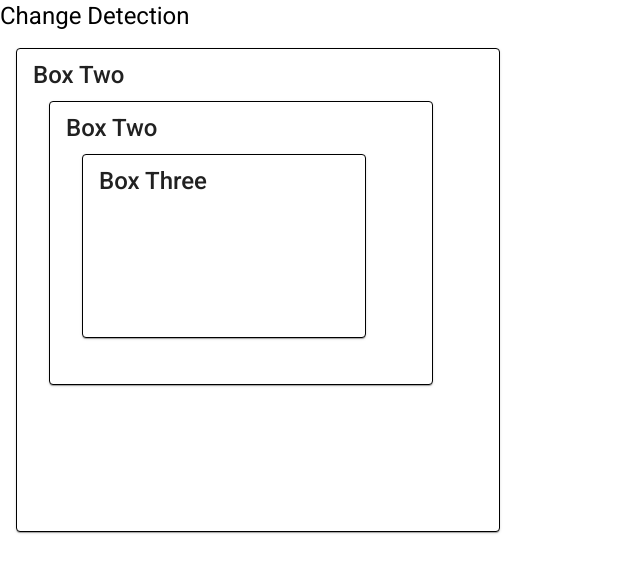
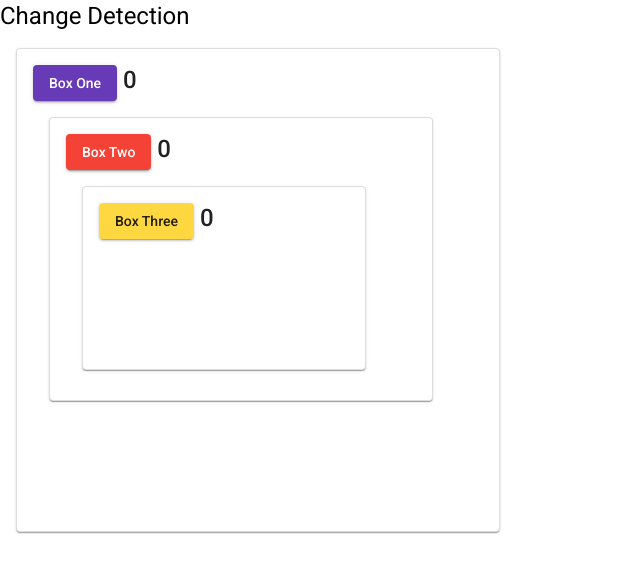
Before and after one commit to kgotgit/ng-change-detection, an Angular app: page / in a window 1280 px wide. Shown: the top 572 px of the page, without its empty margins (0-640 px from the left). Built offline with nearby package versions, Linux system fonts and the light colour scheme.

Commit message:
box one component changes

```diff
--- a/src/app/nested-boxes/box-one/box-one.component.html
+++ b/src/app/nested-boxes/box-one/box-one.component.html
@@ -1,4 +1,6 @@
-<mat-card matRipple class="box one">
-  <mat-card-title>Box Two</mat-card-title>
+<mat-card  class="box one">
+<mat-card-title>
+  <button mat-raised-button color="primary" (click)="boxService.increment()">Box One</button> {{boxService.counter}}
+</mat-card-title>
   <app-box-two></app-box-two>
 </mat-card>
--- a/src/app/nested-boxes/box-one/box-one.component.ts
+++ b/src/app/nested-boxes/box-one/box-one.component.ts
@@ -1,4 +1,5 @@
 import { Component, OnInit, ChangeDetectionStrategy } from '@angular/core';
+import { BoxService } from 'src/app/services/box.service';
 
 @Component({
   selector: 'app-box-one',
@@ -8,7 +9,7 @@ import { Component, OnInit, ChangeDetectionStrategy } from '@angular/core';
 })
 export class BoxOneComponent implements OnInit {
 
-  constructor() { }
+  constructor(public boxService:BoxService) { }
 
   ngOnInit(): void {
   }
--- a/src/app/nested-boxes/box-three/box-three.component.html
+++ b/src/app/nested-boxes/box-three/box-three.component.html
@@ -1,4 +1,6 @@
-<mat-card matRipple class="box three">
-  <mat-card-title>Box Three</mat-card-title>
+<mat-card  class="box three">
+  <mat-card-title>
+    <button mat-raised-button color="accent" (click)="boxService.increment()">Box Three</button> {{boxService.counter}}
+  </mat-card-title>
 
 </mat-card>
--- a/src/app/nested-boxes/box-three/box-three.component.ts
+++ b/src/app/nested-boxes/box-three/box-three.component.ts
@@ -1,4 +1,5 @@
 import { Component, OnInit, ChangeDetectionStrategy } from '@angular/core';
+import { BoxService } from 'src/app/services/box.service';
 
 @Component({
   selector: 'app-box-three',
@@ -8,7 +9,7 @@ import { Component, OnInit, ChangeDetectionStrategy } from '@angular/core';
 })
 export class BoxThreeComponent implements OnInit {
 
-  constructor() { }
+  constructor(public boxService:BoxService) { }
 
   ngOnInit(): void {
   }
--- a/src/app/nested-boxes/box-two/box-two.component.html
+++ b/src/app/nested-boxes/box-two/box-two.component.html
@@ -1,4 +1,6 @@
-<mat-card matRipple class="box two">
-  <mat-card-title>Box Two</mat-card-title>
+<mat-card  class="box two">
+  <mat-card-title>
+    <button mat-raised-button color="warn" (click)="boxService.increment()">Box Two</button> {{boxService.counter}}
+  </mat-card-title>
   <app-box-three></app-box-three>
 </mat-card>
--- a/src/app/nested-boxes/box-two/box-two.component.ts
+++ b/src/app/nested-boxes/box-two/box-two.component.ts
@@ -1,4 +1,5 @@
 import { Component, OnInit, ChangeDetectionStrategy } from '@angular/core';
+import { BoxService } from 'src/app/services/box.service';
 
 @Component({
   selector: 'app-box-two',
@@ -8,7 +9,7 @@ import { Component, OnInit, ChangeDetectionStrategy } from '@angular/core';
 })
 export class BoxTwoComponent implements OnInit {
 
-  constructor() { }
+  constructor(public boxService:BoxService) { }
 
   ngOnInit(): void {
   }
--- /dev/null
+++ b/src/app/services/box.service.ts
@@ -0,0 +1,17 @@
+import { Injectable } from '@angular/core';
+
+@Injectable({
+  providedIn:'root'
+})
+export class BoxService{
+
+  counter=0;
+
+  constructor(){
+
+  }
+
+  increment(){
+    this.counter++;
+  }
+}
--- a/src/styles.css
+++ b/src/styles.css
@@ -6,7 +6,7 @@ body { margin: 0; font-family: Roboto, "Helvetica Neue", sans-serif; }
 
 .box{
 
-  border: 1px solid #000;
+  border: 1px solid #ddd;
   margin:0.5rem;
   padding:0.5rem;
   margin:1rem;
```
